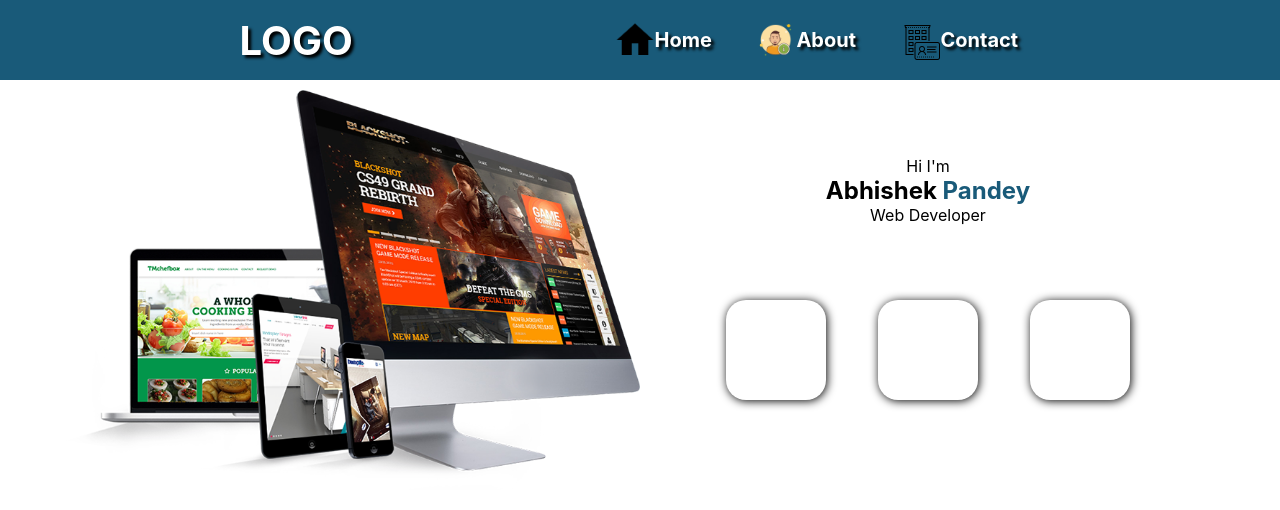
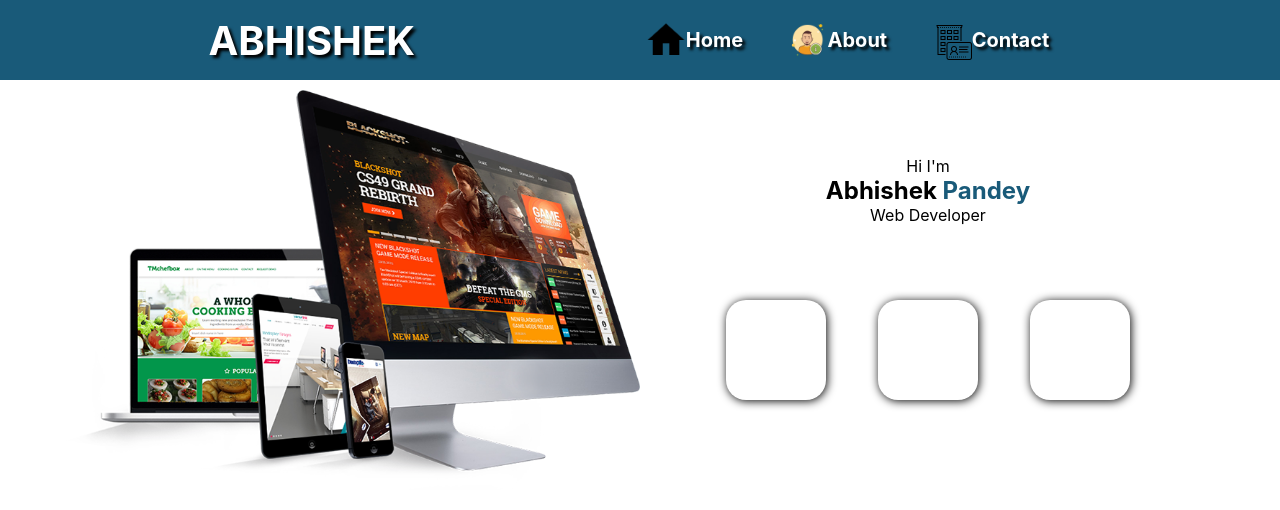
Before and after one commit to Abhisekpndy17/reactportfolio, a React (Create React App) app: page / in a window 1280 px wide. Shown: the top 510 px of the page. Built offline with nearby package versions, Linux system fonts and the light colour scheme.

Commit message:
logo changed

```diff
--- a/src/components/header/DesktopNav.js
+++ b/src/components/header/DesktopNav.js
@@ -81,7 +81,7 @@ const MyDesktopNav = Styled.nav`
 export default function DesktopNav(props) {
     return (
         <MyDesktopNav>
-            <div className='logo'><Link className='link' to='/'>Logo</Link></div>
+            <div className='logo'><Link className='link' to='/'>Abhishek</Link></div>
             <Navlinks />
             <div className='hamburger' onClick={props.toggleClick}>
                 <div className='line'></div>
```
